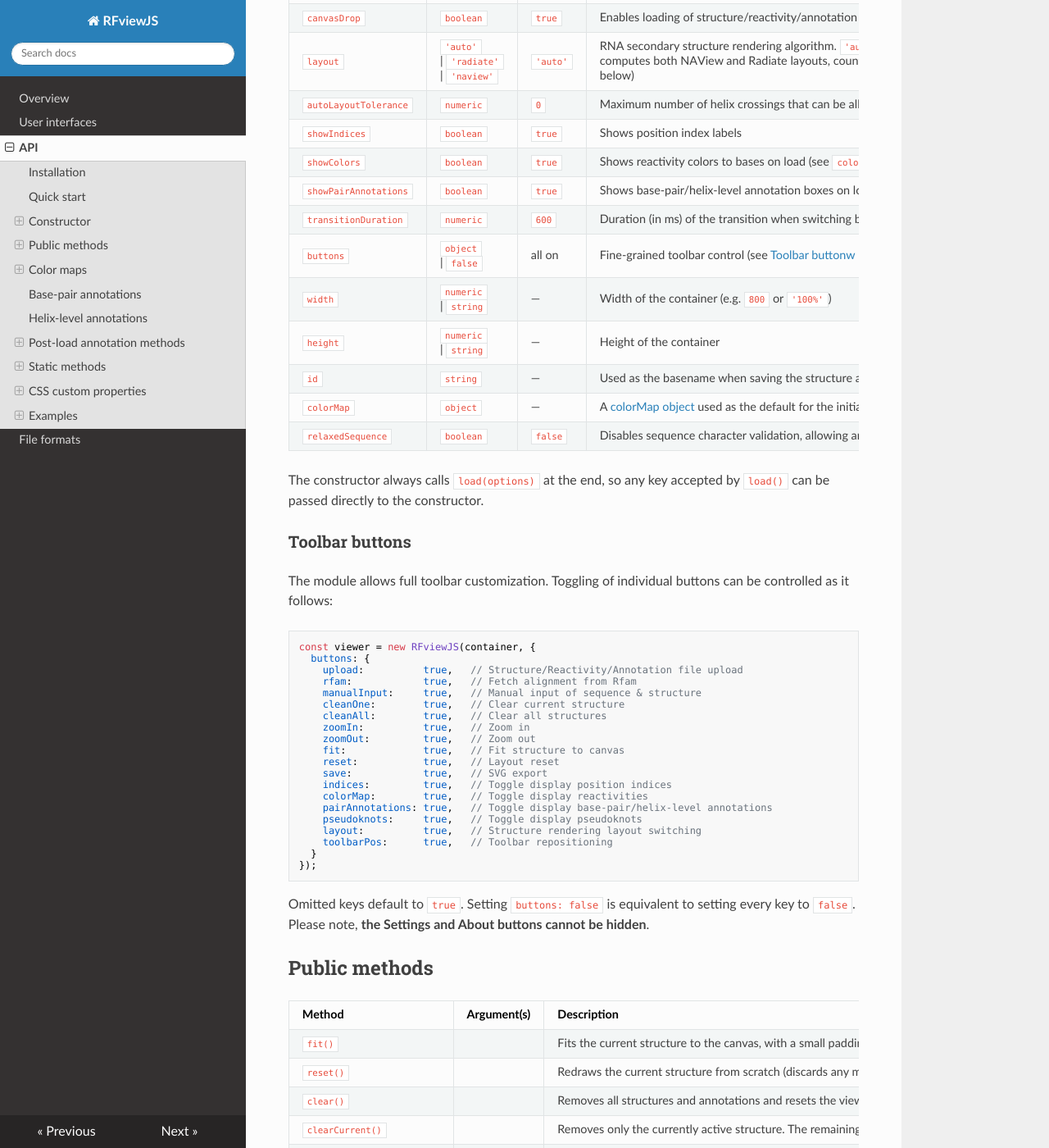
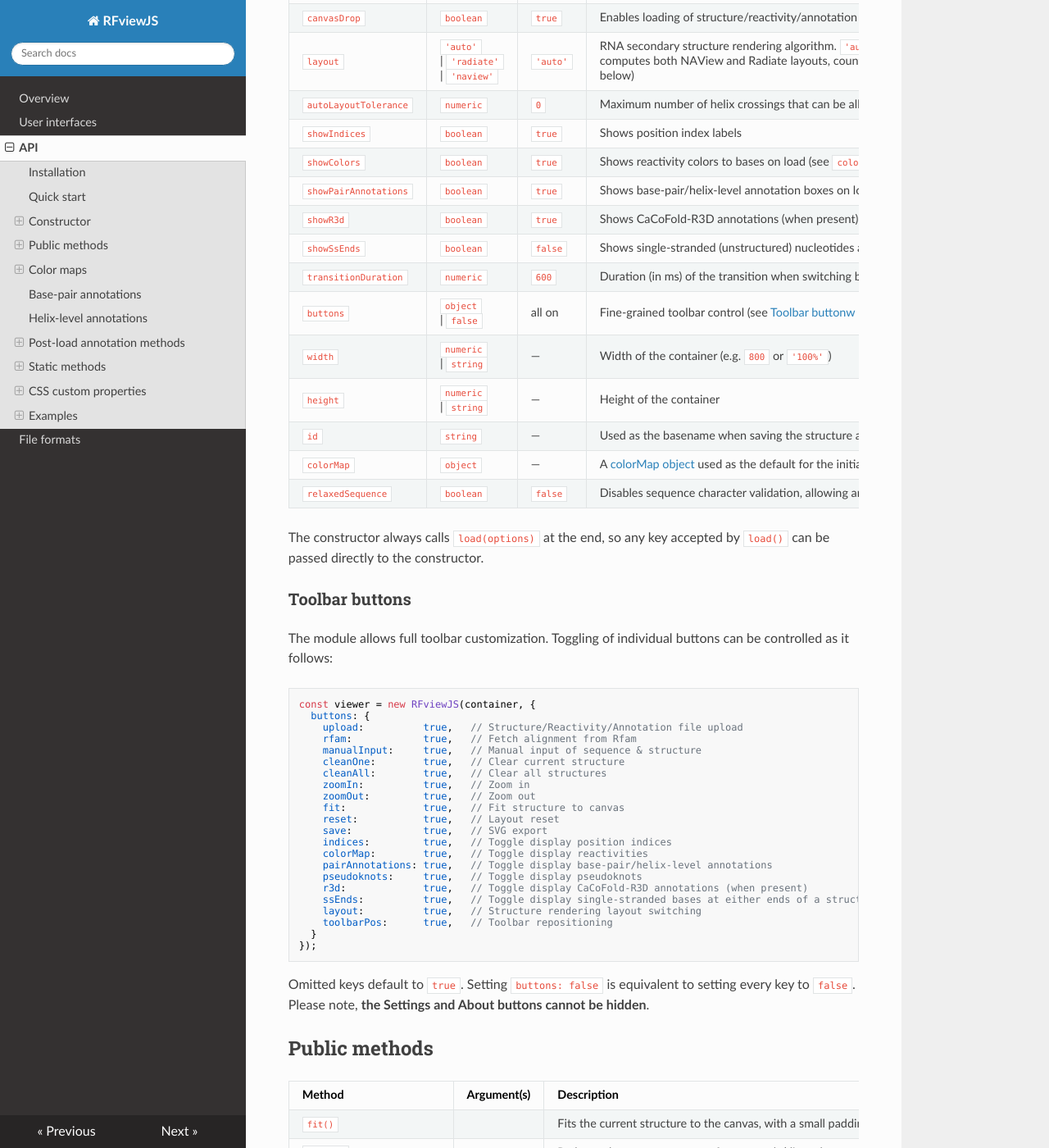
Before and after one commit to dincarnato/RFviewJS-docs, an MkDocs documentation site: the page built from docs/api.md, in a window 1280 px wide and 1400 px high, scrolled down 1403 px. Shown: the whole window at 82% size. Built offline with MkDocs 1.6.1, drawn with Linux system fonts in a browser that asks for light colours; nearby versions of some CDN libraries; old or Windows-style settings are respelled for this version of MkDocs; some of the changed text lies outside the part shown.

Commit message:
Added control of CaCoFold-R3D annotations and visualization of single-stranded ends

```diff
--- a/docs/api.md
+++ b/docs/api.md
@@ -69,6 +69,8 @@ const viewer = new RFviewJS(container, options);
 | `showIndices` | `boolean` | `true` | Shows position index labels |
 | `showColors` | `boolean` | `true` | Shows reactivity colors to bases on load (see `colorMap` below) |
 | `showPairAnnotations` | `boolean` | `true` | Shows base-pair/helix-level annotation boxes on load |
+| `showR3d` | `boolean` | `true` | Shows CaCoFold-R3D annotations (when present) on load |
+| `showSsEnds` | `boolean` | `false` | Shows single-stranded (unstructured) nucleotides at either ends of a structure (off by default) |
 | `transitionDuration` | `numeric` | `600` | Duration (in ms) of the transition when switching between alternative structures that share the same sequence |
 | `buttons` | `object` \| `false` | all on | Fine-grained toolbar control (see [Toolbar buttonw](#toolbar-buttons) below) |
 | `width` | `numeric` \| `string` | — | Width of the container (e.g. `800` or `'100%'`) |
@@ -101,6 +103,8 @@ const viewer = new RFviewJS(container, {
     colorMap:        true,   // Toggle display reactivities
     pairAnnotations: true,   // Toggle display base-pair/helix-level annotations
     pseudoknots:     true,   // Toggle display pseudoknots
+    r3d:             true,   // Toggle display CaCoFold-R3D annotations (when present)
+    ssEnds:          true,   // Toggle display single-stranded bases at either ends of a structure (when present)
     layout:          true,   // Structure rendering layout switching
     toolbarPos:      true,   // Toolbar repositioning
   }
@@ -122,6 +126,8 @@ Omitted keys default to `true`. Setting `buttons: false` is equivalent to settin
 | `setShowIndices()` | `bool` | Shows or hides position index labels |
 | `setShowColors()` | `bool` | Toggles reactivity coloring |
 | `setShowPairAnnotations()` | `bool` | Toggles base-pair/helix-level annotation boxes |
+| `setShowR3d()` | `bool` | Toggles CaCoFold-R3D annotations |
+| `setShowSsEnds()` | `bool` | Toggles rendering of single-stranded nucleotides at either ends of a structure |
 | `setLayoutAlgorithm()` | `algorithm` | Switches the RNA structure rendering algorithm (`'auto'`, `'radiate'`, or `'naview'`) and re-renders |
 | `fetchRfam()` | `id` | Fetches a Stockholm alignment from Rfam by family ID (e.g., `'RF00162'`) and loads it |
 | `exportSVGString()` | | Renders the current structure and returns it as an SVG string. Useful for programmatic export without triggering a file-save dialog |
```
